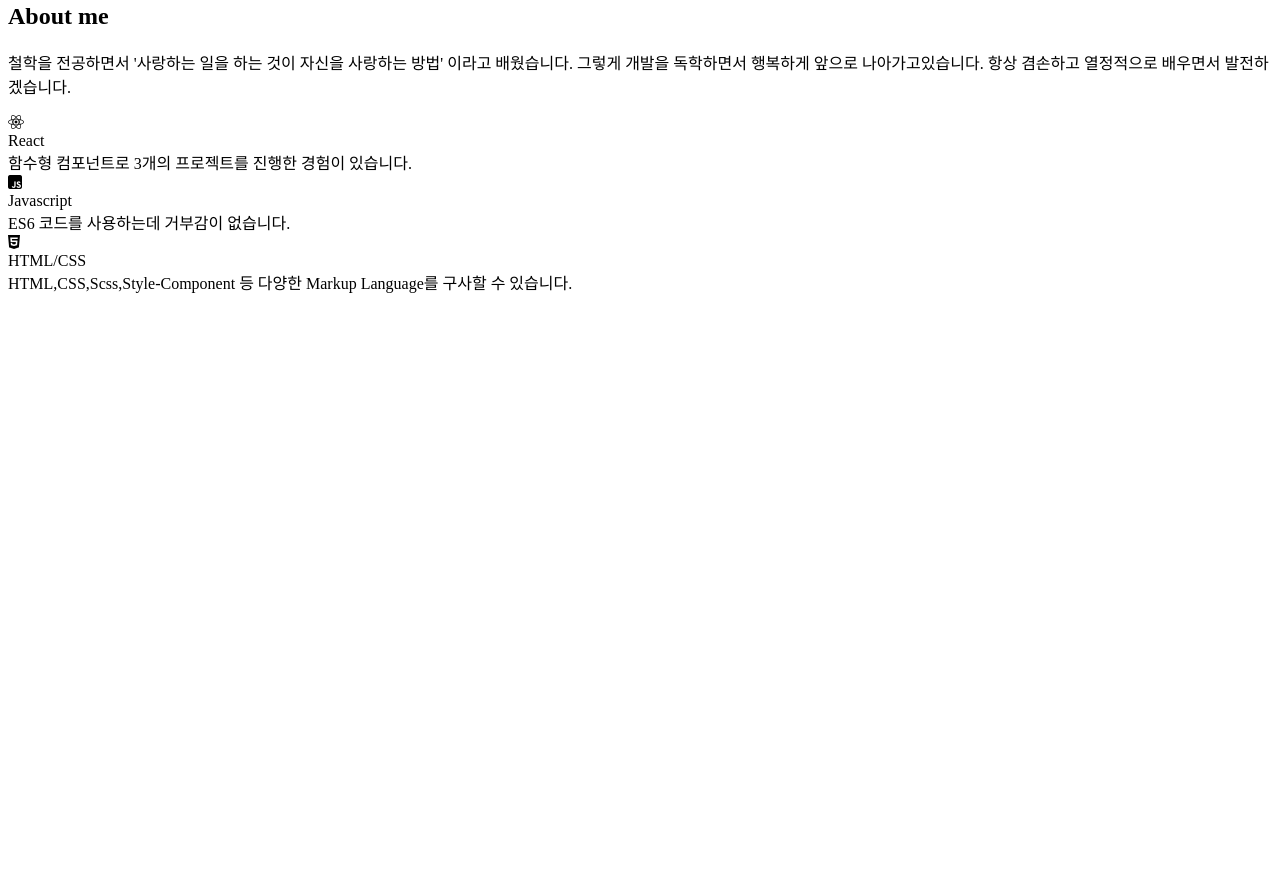
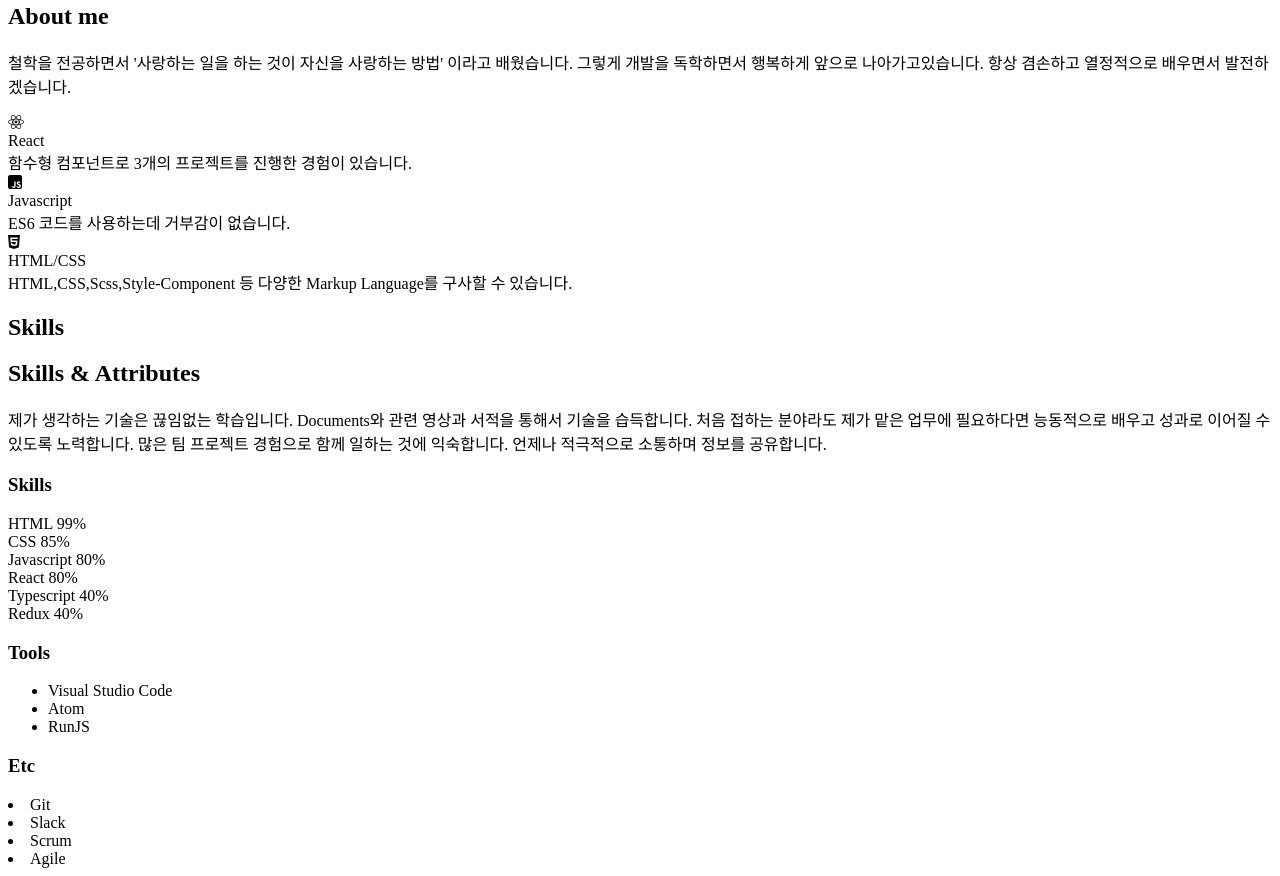
Before and after one commit to offdutyby/portfolio, a plain HTML site: page index.html in a window 1280 px wide. Shown: the part 1666-2542 px from the top of the page. Before the commit the page ends 1968 px from the top, so only its background shows below. Drawn offline with Linux system fonts and the light colour scheme.

Commit message:
HTML:skills

```diff
--- a/index.html
+++ b/index.html
@@ -89,7 +89,94 @@
       </div>
     </section>
     <!-- Skills -->
-    <section id="skills"></section>
+    <section id="skills">
+      <h1>Skills</h1>
+      <h2>Skills & Attributes</h2>
+      <p>
+        제가 생각하는 기술은 끊임없는 학습입니다. Documents와 관련 영상과 서적을
+        통해서 기술을 습득합니다. 처음 접하는 분야라도 제가 맡은 업무에
+        필요하다면 능동적으로 배우고 성과로 이어질 수 있도록 노력합니다. 많은 팀
+        프로젝트 경험으로 함께 일하는 것에 익숙합니다. 언제나 적극적으로
+        소통하며 정보를 공유합니다.
+      </p>
+      <div class="skillset">
+        <div class="skillset__left">
+          <h3 class="skillset__title">Skills</h3>
+          <div class="skill">
+            <div class="skill__desc">
+              <span>HTML</span>
+              <span>99%</span>
+            </div>
+            <div class="skill__bar">
+              <div class="skill__value"></div>
+            </div>
+          </div>
+          <div class="skill">
+            <div class="skill__desc">
+              <span>CSS</span>
+              <span>85%</span>
+            </div>
+            <div class="skill__bar">
+              <div class="skill__value"></div>
+            </div>
+          </div>
+          <div class="skill">
+            <div class="skill__desc">
+              <span>Javascript</span>
+              <span>80%</span>
+            </div>
+            <div class="skill__bar">
+              <div class="skill__value"></div>
+            </div>
+          </div>
+          <div class="skill">
+            <div class="skill__desc">
+              <span>React</span>
+              <span>80%</span>
+            </div>
+            <div class="skill__bar">
+              <div class="skill__value"></div>
+            </div>
+          </div>
+          <div class="skill">
+            <div class="skill__desc">
+              <span>Typescript</span>
+              <span>40%</span>
+            </div>
+            <div class="skill__bar">
+              <div class="skill__value"></div>
+            </div>
+          </div>
+          <div class="skill">
+            <div class="skill__desc">
+              <span>Redux</span>
+              <span>40%</span>
+            </div>
+            <div class="skill__bar">
+              <div class="skill__value"></div>
+            </div>
+          </div>
+        </div>
+
+        <div class="skillset__right">
+          <div class="tools">
+            <h3 class="skillset__title">Tools</h3>
+            <ul class="tools__list">
+              <li><span>Visual Studio Code</span></li>
+              <li><span>Atom</span></li>
+              <li><span>RunJS</span></li>
+            </ul>
+          </div>
+          <div class="etc">
+            <h3 class="skillset__title">Etc</h3>
+            <li><span>Git</span></li>
+            <li><span>Slack</span></li>
+            <li><span>Scrum</span></li>
+            <li><span>Agile</span></li>
+          </div>
+        </div>
+      </div>
+    </section>
     <!-- Work -->
     <section id="work"></section>
     <!-- Testimonals -->
```
